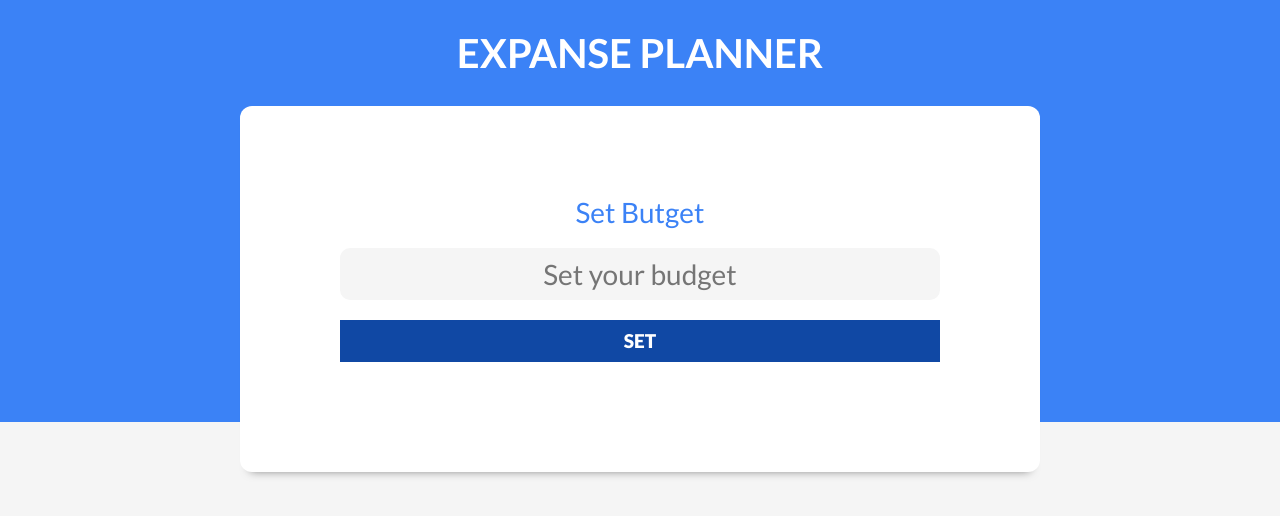
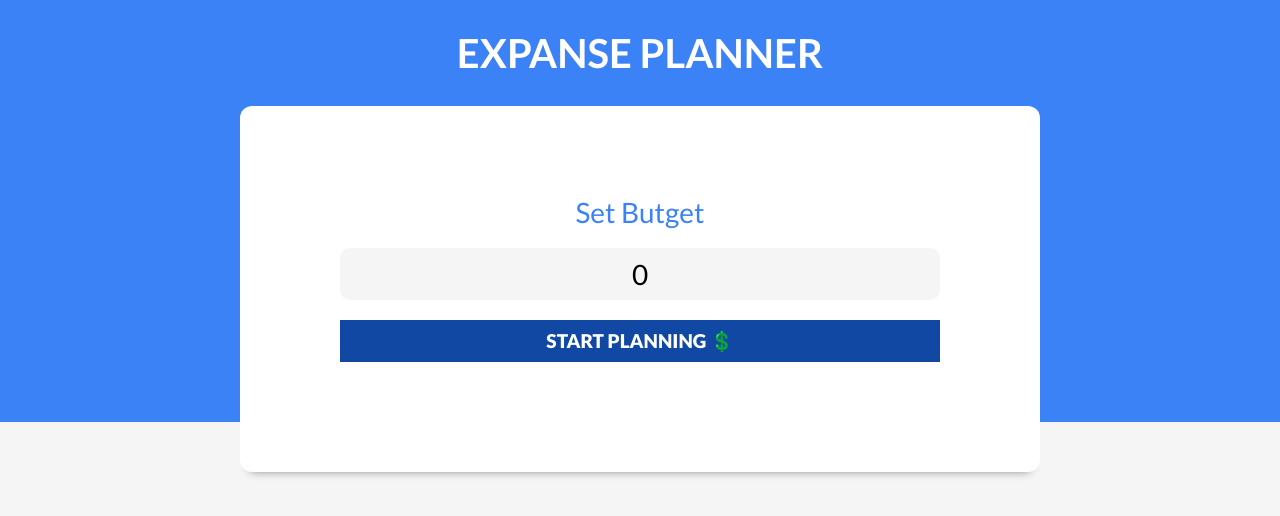
Before and after one commit to renier1989/expense-track, a React (Vite) app: page / in a window 1280 px wide. Shown: the top 516 px of the page. Built offline with nearby package versions, Linux system fonts and the light colour scheme.

Commit message:
Class97 - Creando el formulario de presupuesto

```diff
--- a/src/App.jsx
+++ b/src/App.jsx
@@ -1,14 +1,15 @@
 /* eslint-disable no-unused-vars */
-import { useState } from 'react'
-import Header from './components/Header'
+import { useState } from "react";
+import Header from "./components/Header";
 
 function App() {
+  const [presupuesto, setPresupuesto] = useState(0);
 
   return (
     <div>
-      < Header/>
+      <Header presupuesto={presupuesto} setPresupuesto={setPresupuesto} />
     </div>
-  )
+  );
 }
 
-export default App
+export default App;
--- a/src/components/Header.jsx
+++ b/src/components/Header.jsx
@@ -1,10 +1,11 @@
+/* eslint-disable react/prop-types */
 import NewBudget from "./NewBudget";
 
-const Header = () => {
+const Header = ({ presupuesto, setPresupuesto }) => {
   return (
     <header>
       <h1>Expanse Planner</h1>
-      <NewBudget/>
+      <NewBudget presupuesto={presupuesto} setPresupuesto={setPresupuesto} />
     </header>
   );
 };
--- a/src/components/NewBudget.jsx
+++ b/src/components/NewBudget.jsx
@@ -1,11 +1,13 @@
-const NewBudget = () => {
+/* eslint-disable no-unused-vars */
+/* eslint-disable react/prop-types */
+const NewBudget = ({presupuesto, setPresupuesto}) => {
   return (
     <div className="contenedor-presupuesto contenedor sombra">
       <form className="formulario">
         <div className="campo">
             <label htmlFor="">Set Butget</label>
-            <input type="text" className="nuevo-presupuesto" placeholder="Set your budget" />
-            <input type="submit" value="Set" />
+            <input type="text" className="nuevo-presupuesto" placeholder="Set your budget" value={presupuesto} onChange={(e)=>setPresupuesto(e.target.value)} />
+            <input type="submit" value="Start Planning 💲" />
         </div>
       </form>
     </div>
```
